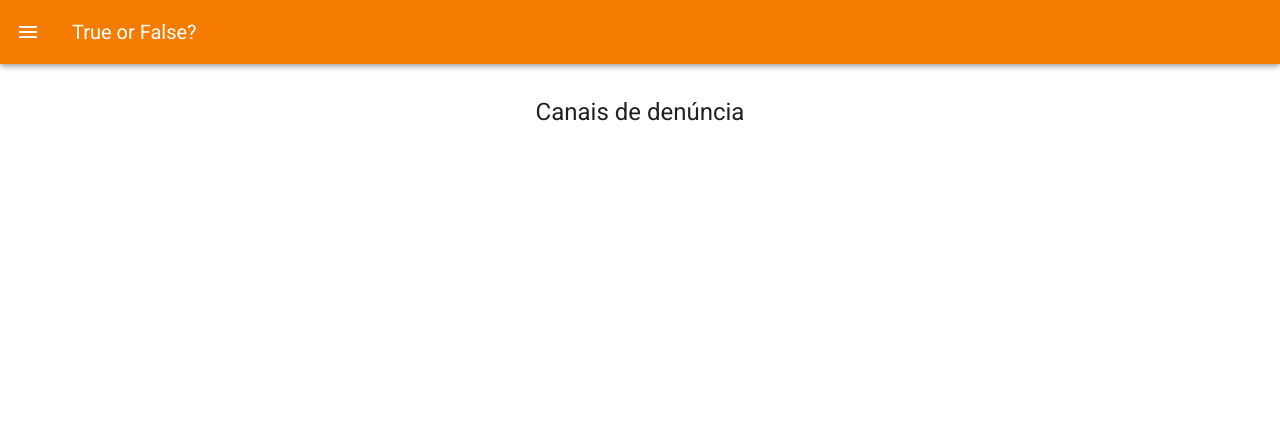
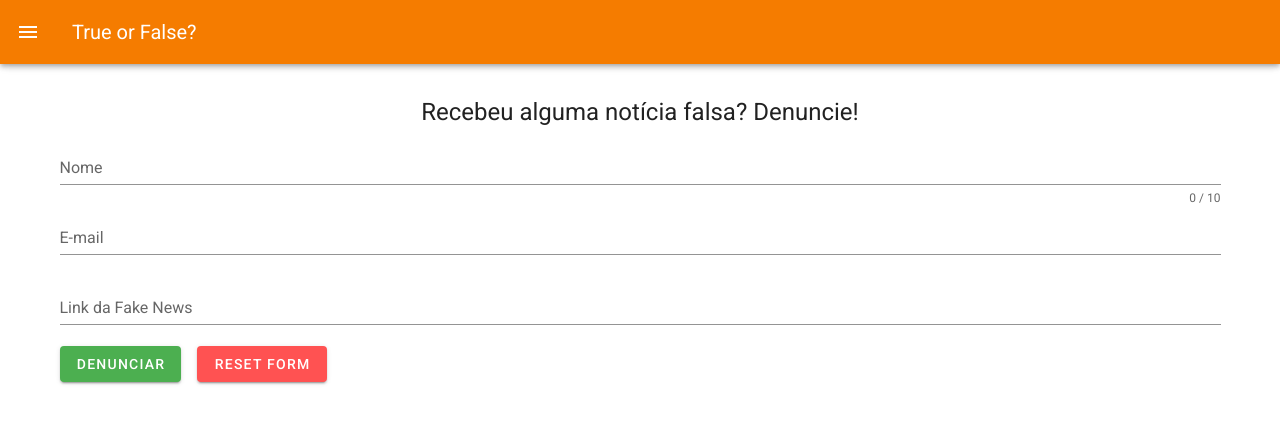
Before and after one commit to mhelenacipriano/hackatontime7, a Vue app: page /paginaDenuncias in a window 1280 px wide. Shown: the top 424 px of the page. Built offline with nearby package versions, Linux system fonts and the light colour scheme.

Commit message:
pagina de denuncias com form

```diff
--- a/src/views/paginaDenuncias.vue
+++ b/src/views/paginaDenuncias.vue
@@ -1,15 +1,100 @@
 <template>
   <v-container class="home">
     <h2 class="text-h5 text-center mb-3 mt-5">
-      Canais de denúncia
+      Recebeu alguma notícia falsa? Denuncie!
     </h2>
+
+    <template>
+  <v-form
+    ref="form"
+    v-model="valid"
+    lazy-validation
+  >
+    <v-text-field
+      v-model="name"
+      :counter="10"
+      :rules="nameRules"
+      label="Nome"
+      required
+    ></v-text-field>
+
+    <v-text-field
+      v-model="email"
+      :rules="emailRules"
+      label="E-mail"
+      required
+    ></v-text-field>
+
+        <v-text-field
+      v-model="email"
+      :rules="emailRules"
+      label="Link da Fake News"
+      required
+    ></v-text-field>
+
+
+
+    <v-btn
+      :disabled="!valid"
+      color="success"
+      class="mr-4"
+      @click="validate"
+    >
+      Denunciar
+    </v-btn>
+
+    <v-btn
+      color="error"
+      class="mr-4"
+      @click="reset"
+    >
+      Reset Form
+    </v-btn>
+
+
+  </v-form>
+</template>
+
   </v-container>
 </template>
 
 <script>
 export default {
-  name: 'paginaDenuncias'
-}
+  name: 'paginaDenuncias',
+
+
+  data: () => ({
+      valid: true,
+      name: '',
+      nameRules: [
+        v => !!v || 'Name is required',
+        v => (v && v.length <= 10) || 'Name must be less than 10 characters',
+      ],
+      email: '',
+      emailRules: [
+        v => !!v || 'E-mail is required',
+        v => /.+@.+\..+/.test(v) || 'E-mail must be valid',
+      ],
+      select: null,
+      items: [
+        'Item 1',
+        'Item 2',
+        'Item 3',
+        'Item 4',
+      ]
+
+    }),
+
+    methods: {
+      validate () {
+        this.$refs.form.validate()
+      },
+      reset () {
+        this.$refs.form.reset()
+      },
+
+
+  }}
 </script>
 
 <style scoped>
```
